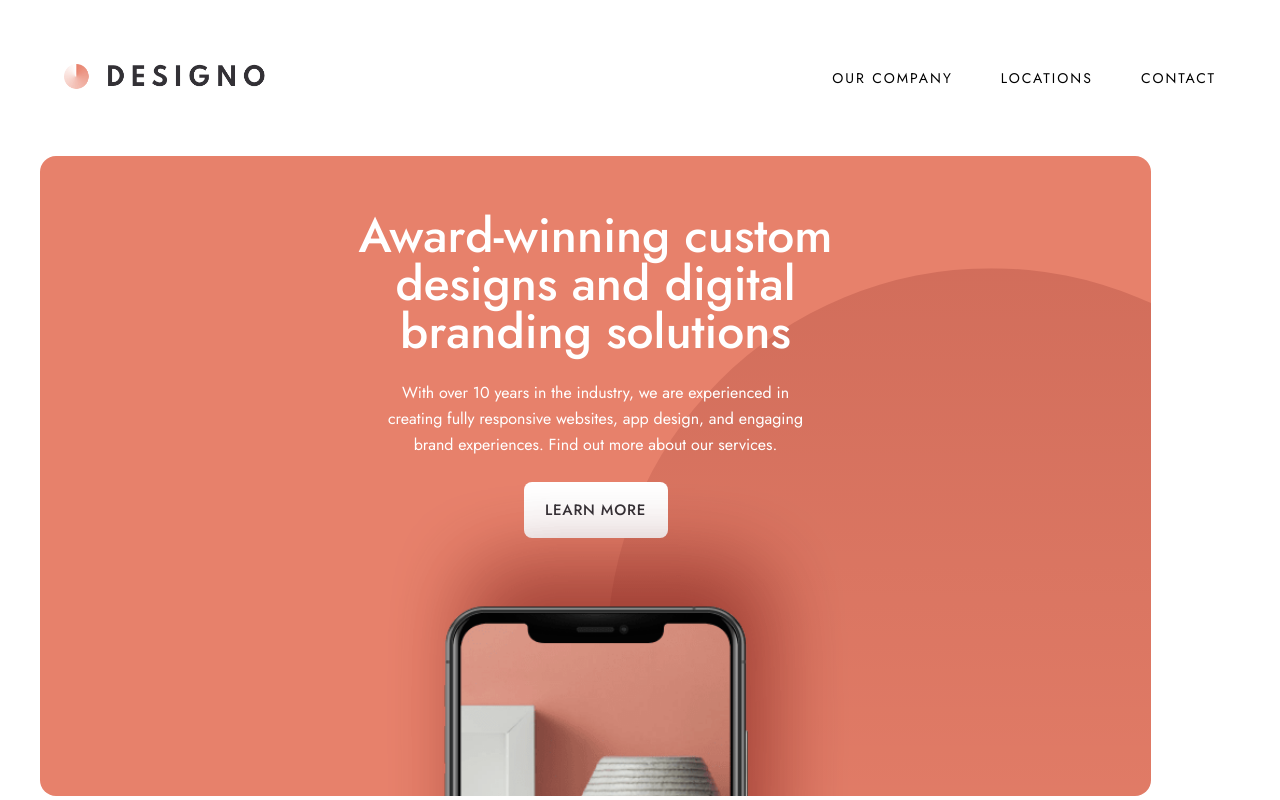
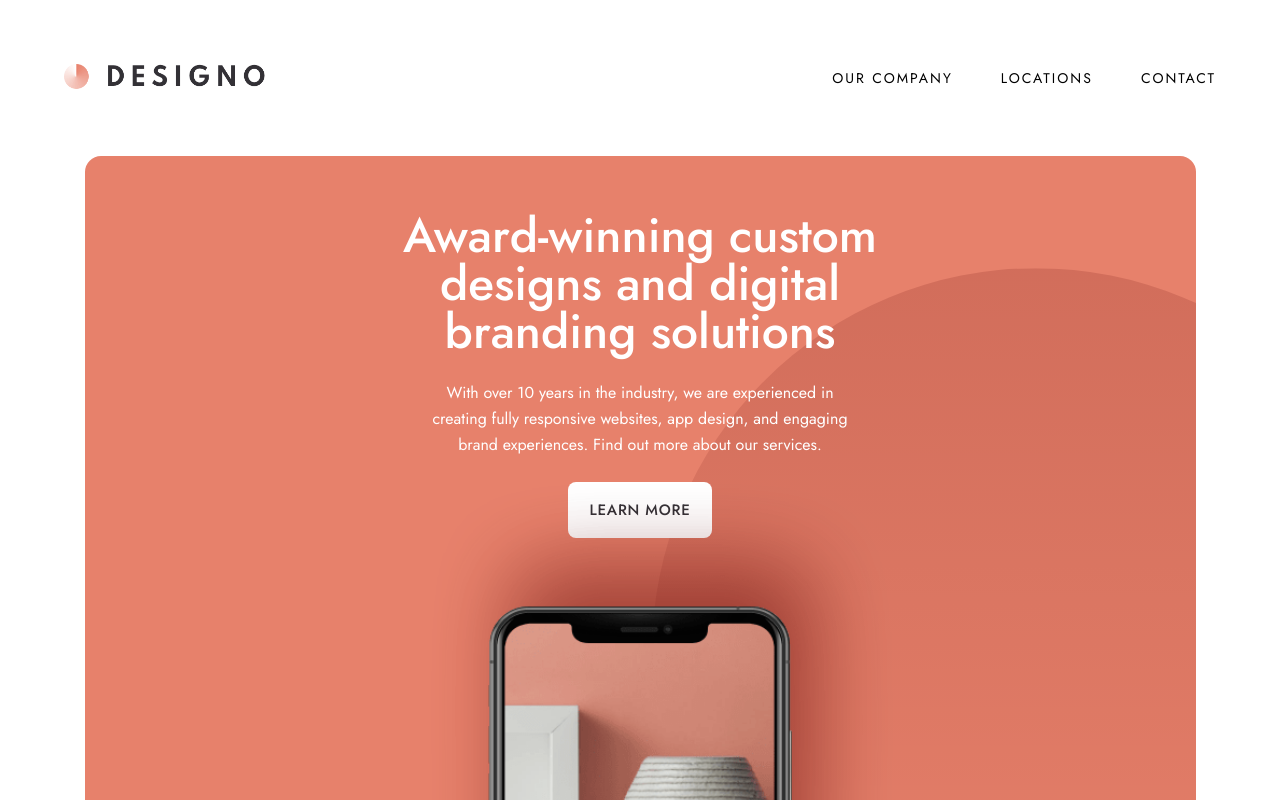
Before and after one commit to TULSI2012/designo, a React (Vite) app: page / in a window 1280 px wide. Shown: the top 800 px of the page. Built offline with nearby package versions, Linux system fonts and the light colour scheme.

Commit message:
fixed issue with hero image sizing and margins on larger screens

```diff
--- a/src/Components/home/Hero.jsx
+++ b/src/Components/home/Hero.jsx
@@ -2,7 +2,7 @@ import React from "react";
 
 export default function Hero() {
     return (
-        <section className="bg-peach text-white h-[53rem] overflow-hidden relative max-w-[69.4375rem] max-h-[40rem] md:mx-10 md:rounded-2xl lg:mx-auto">
+        <section className="bg-peach text-white h-[53rem] overflow-hidden relative max-w-[69.4375rem] lg:max-h-[40rem] md:mx-10 md:rounded-2xl min-[1191px]:mx-auto">
             <img
                 className="absolute scale-150 max-w-lg top-52 -right-64 md:-right-24 md:top-60 lg:top-16 lg:right-16 lg:scale-125"
                 src="/home/desktop/bg-pattern-hero-home.svg"
```
